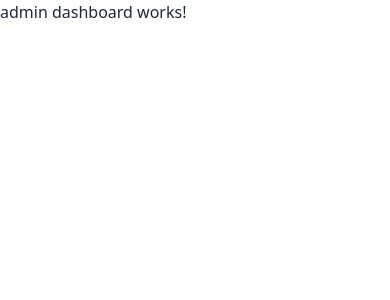
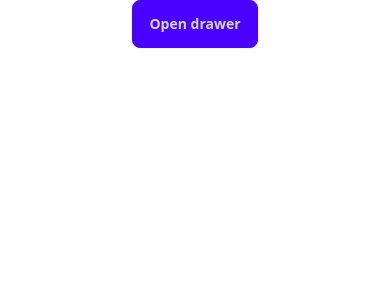
Before and after one commit to bymshihab/quiz-master, an Angular app: page /admin in a window 390 px wide. Shown: the top 300 px of the page. Built offline with nearby package versions, Linux system fonts and the light colour scheme.

Commit message:
Implement responsive sidebar drawer in admin dashboard

```diff
--- a/src/features/admin/dashboard/dashboard.component.html
+++ b/src/features/admin/dashboard/dashboard.component.html
@@ -1 +1,24 @@
-<p>admin dashboard works!</p>
+<div class="drawer lg:drawer-open">
+  <input id="my-drawer-2" type="checkbox" class="drawer-toggle" />
+  <div class="drawer-content flex flex-col items-center justify-center">
+    <!-- Page content here -->
+    <label
+      for="my-drawer-2"
+      class="btn btn-primary drawer-button lg:hidden md:block sm:block"
+    >
+      Open drawer
+    </label>
+  </div>
+  <div class="drawer-side">
+    <label
+      for="my-drawer-2"
+      aria-label="close sidebar"
+      class="drawer-overlay"
+    ></label>
+    <ul class="menu bg-base-200 text-base-content min-h-full w-80 p-4">
+      <!-- Sidebar content here -->
+      <li><a>Sidebar Item 1</a></li>
+      <li><a>Sidebar Item 2</a></li>
+    </ul>
+  </div>
+</div>
```
